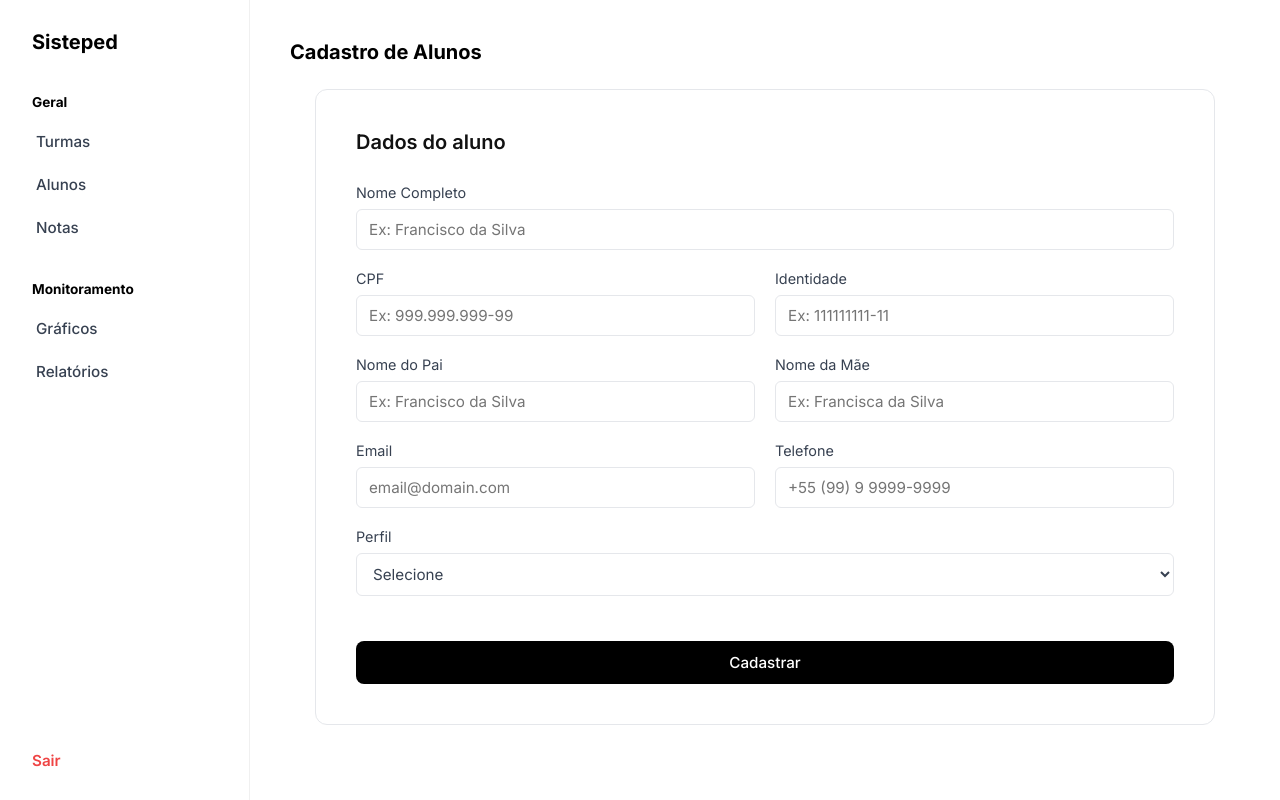
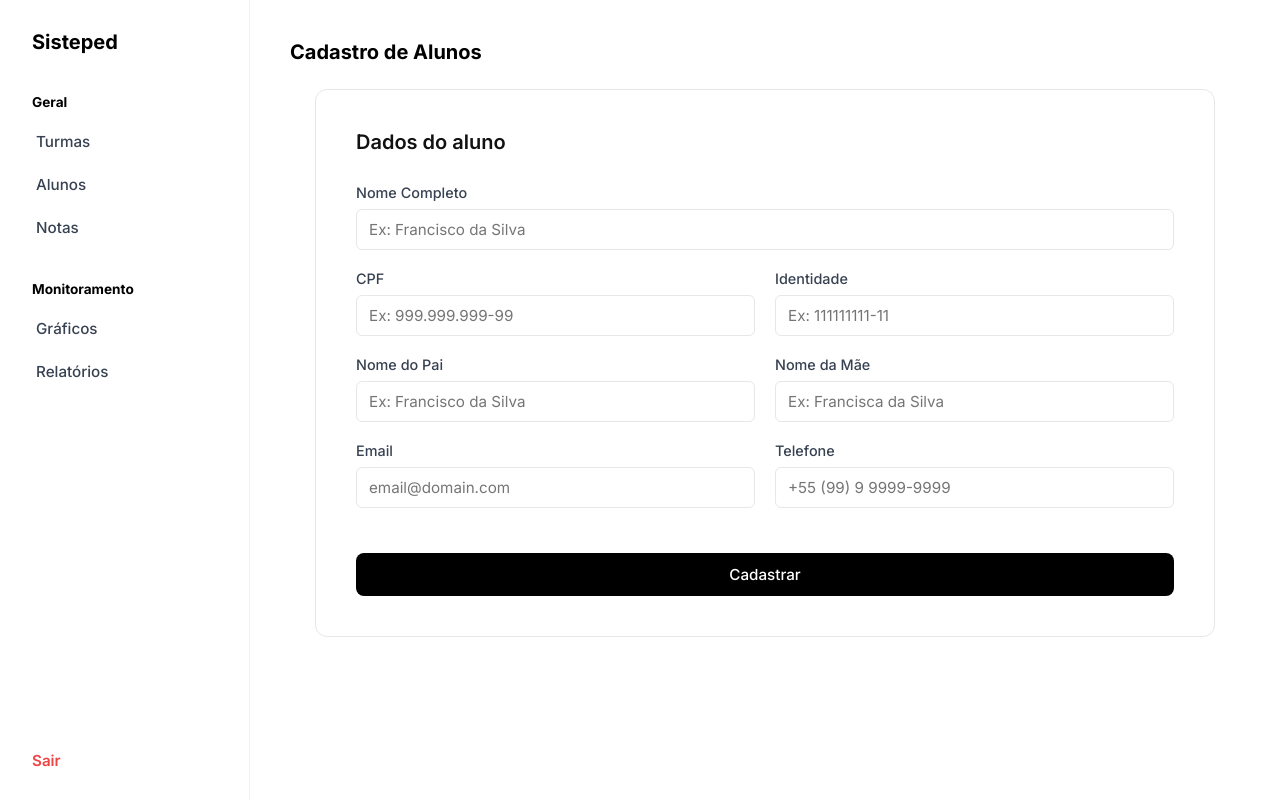
Before and after one commit to r7melo/SistepedV2, a Flask app: page /alunos/cadastrar_aluno in a window 1280 px wide. Run offline with Flask 3, Linux system fonts and the light colour scheme; the visitor is signed in with stand-in values (Sample User, id 1).

Commit message:
Cadastro de Aluno

```diff
--- a/database/init.sql
+++ b/database/init.sql
@@ -78,7 +78,7 @@ CREATE TABLE IF NOT EXISTS Aluno (
     nacionalidade VARCHAR(100),
     identidade VARCHAR(50),
     cpf VARCHAR(14) UNIQUE,
-    idTurma INT NOT NULL,
+    idTurma INT NULL,
     CONSTRAINT FK_Aluno_Turma
         FOREIGN KEY (idTurma)
         REFERENCES Turma(idTurma)
--- a/sisteped/src/config.json
+++ b/sisteped/src/config.json
@@ -1,5 +1,5 @@
 {
-  "DB_HOST": "localhost",
+  "DB_HOST": "10.0.0.10",
   "DB_USER": "root",
   "DB_PASSWORD": "DB!pass00",
   "DB_NAME": "sisteped",
--- a/sisteped/src/routes/alunos.py
+++ b/sisteped/src/routes/alunos.py
@@ -1,4 +1,5 @@
-from flask import Blueprint, render_template, session, redirect, url_for
+from flask import Blueprint, render_template, request, redirect, url_for, flash, session
+from ..services.aluno_service import criar_aluno
 
 alunos_bp = Blueprint('alunos', __name__, url_prefix='/alunos')
 
@@ -9,9 +10,25 @@ def index():
 
     return render_template('alunos.html', nome=session.get('user_name'))
 
-@alunos_bp.route('/cadastrar_aluno', methods=['GET'])
+@alunos_bp.route('/cadastrar_aluno', methods=['GET', 'POST'])
 def cadastrar_aluno():
-    if 'user_id' not in session:
-        return redirect(url_for('auth.login'))
+    if 'user_id' not in session: return redirect(url_for('auth.login'))
 
-    return render_template('cadastrar_aluno.html', nome=session.get('user_name'))
+    if request.method == 'POST':
+        dados_formulario = {
+            'nome': request.form.get('nome'),
+            'cpf': request.form.get('cpf'),
+            'identidade': request.form.get('identidade'),
+            'nome_pai': request.form.get('nome_pai'),
+            'nome_mae': request.form.get('nome_mae'),
+            'email': request.form.get('email'),
+            'telefone': request.form.get('telefone')
+        }
+
+        if criar_aluno(dados_formulario):
+            flash('Aluno cadastrado com sucesso!', 'success')
+            return redirect(url_for('alunos.cadastrar_aluno'))
+        else:
+            flash('Erro ao cadastrar. Verifique os dados.', 'error')
+
+    return render_template('cadastrar_aluno.html')
--- a/sisteped/src/templates/cadastrar_aluno.html
+++ b/sisteped/src/templates/cadastrar_aluno.html
@@ -1,4 +1,6 @@
 {% extends "base.html" %}
+
+{% block title %}Cadastro de Alunos - Sisteped{% endblock %}
 
 {% block content %}
 <div class="page-container">
@@ -7,60 +9,51 @@
         <h2>Cadastro de Alunos</h2>
     </div>
 
-    <div class="content-card" style="background: #fff; border: 1px solid #e5e7eb; border-radius: 12px; padding: 40px; max-width: 900px; margin: 0 auto;">
+    <div class="content-card">
 
-        <h3 style="font-size: 1.25rem; font-weight: 600; margin-bottom: 30px; color: #111;">Dados do aluno</h3>
+        <h3 class="section-title">Dados do aluno</h3>
 
-        <form>
+        <form method="POST" action="{{ url_for('alunos.cadastrar_aluno') }}">
+
             <div style="margin-bottom: 20px;">
-                <label style="display: block; font-size: 0.9rem; margin-bottom: 8px; color: #374151;">Nome Completo</label>
-                <input type="text" placeholder="Ex: Francisco da Silva" style="width: 100%; padding: 10px 12px; border: 1px solid #e5e7eb; border-radius: 6px; font-size: 0.95rem;">
+                <label class="form-label">Nome Completo</label>
+                <input type="text" name="nome" class="form-control" placeholder="Ex: Francisco da Silva" required>
             </div>
 
-            <div style="display: flex; gap: 20px; margin-bottom: 20px;">
-                <div style="flex: 1;">
-                    <label style="display: block; font-size: 0.9rem; margin-bottom: 8px; color: #374151;">CPF</label>
-                    <input type="text" placeholder="Ex: 999.999.999-99" style="width: 100%; padding: 10px 12px; border: 1px solid #e5e7eb; border-radius: 6px; font-size: 0.95rem;">
+            <div class="form-row">
+                <div class="form-col">
+                    <label class="form-label">CPF</label>
+                    <input type="text" name="cpf" class="form-control" placeholder="Ex: 999.999.999-99">
                 </div>
-                <div style="flex: 1;">
-                    <label style="display: block; font-size: 0.9rem; margin-bottom: 8px; color: #374151;">Identidade</label>
-                    <input type="text" placeholder="Ex: 111111111-11" style="width: 100%; padding: 10px 12px; border: 1px solid #e5e7eb; border-radius: 6px; font-size: 0.95rem;">
+                <div class="form-col">
+                    <label class="form-label">Identidade</label>
+                    <input type="text" name="identidade" class="form-control" placeholder="Ex: 111111111-11">
                 </div>
             </div>
 
-            <div style="display: flex; gap: 20px; margin-bottom: 20px;">
-                <div style="flex: 1;">
-                    <label style="display: block; font-size: 0.9rem; margin-bottom: 8px; color: #374151;">Nome do Pai</label>
-                    <input type="text" placeholder="Ex: Francisco da Silva" style="width: 100%; padding: 10px 12px; border: 1px solid #e5e7eb; border-radius: 6px; font-size: 0.95rem;">
+            <div class="form-row">
+                <div class="form-col">
+                    <label class="form-label">Nome do Pai</label>
+                    <input type="text" name="nome_pai" class="form-control" placeholder="Ex: Francisco da Silva">
                 </div>
-                <div style="flex: 1;">
-                    <label style="display: block; font-size: 0.9rem; margin-bottom: 8px; color: #374151;">Nome da Mãe</label>
-                    <input type="text" placeholder="Ex: Francisca da Silva" style="width: 100%; padding: 10px 12px; border: 1px solid #e5e7eb; border-radius: 6px; font-size: 0.95rem;">
+                <div class="form-col">
+                    <label class="form-label">Nome da Mãe</label>
+                    <input type="text" name="nome_mae" class="form-control" placeholder="Ex: Francisca da Silva">
                 </div>
             </div>
 
-            <div style="display: flex; gap: 20px; margin-bottom: 20px;">
-                <div style="flex: 1;">
-                    <label style="display: block; font-size: 0.9rem; margin-bottom: 8px; color: #374151;">Email</label>
-                    <input type="email" placeholder="email@domain.com" style="width: 100%; padding: 10px 12px; border: 1px solid #e5e7eb; border-radius: 6px; font-size: 0.95rem;">
+            <div class="form-row">
+                <div class="form-col">
+                    <label class="form-label">Email</label>
+                    <input type="email" name="email" class="form-control" placeholder="email@domain.com">
                 </div>
-                <div style="flex: 1;">
-                    <label style="display: block; font-size: 0.9rem; margin-bottom: 8px; color: #374151;">Telefone</label>
-                    <input type="text" placeholder="+55 (99) 9 9999-9999" style="width: 100%; padding: 10px 12px; border: 1px solid #e5e7eb; border-radius: 6px; font-size: 0.95rem;">
+                <div class="form-col">
+                    <label class="form-label">Telefone</label>
+                    <input type="text" name="telefone" class="form-control" placeholder="+55 (99) 9 9999-9999">
                 </div>
             </div>
 
-            <div style="margin-bottom: 40px;">
-                <label style="display: block; font-size: 0.9rem; margin-bottom: 8px; color: #374151;">Perfil</label>
-                <select style="width: 100%; padding: 10px 12px; border: 1px solid #e5e7eb; border-radius: 6px; font-size: 0.95rem; background-color: #fff; color: #374151;">
-                    <option value="" disabled selected>Selecione</option>
-                    <option value="comportado">Comportado</option>
-                    <option value="conversador">Conversador</option>
-                    <option value="bagunceiro">Bagunceiro</option>
-                </select>
-            </div>
-
-            <div style="text-align: center;">
+            <div class="form-actions">
                 <button type="submit" class="btn-black" style="padding: 12px 40px;">Cadastrar</button>
             </div>
 
```
Also changed, not shown: sisteped/src/services/aluno_service.py (added, +39 -0 lines), sisteped/src/services/auth_service.py (+1 -22 lines), sisteped/src/services/db.py (added, +23 -0 lines).
